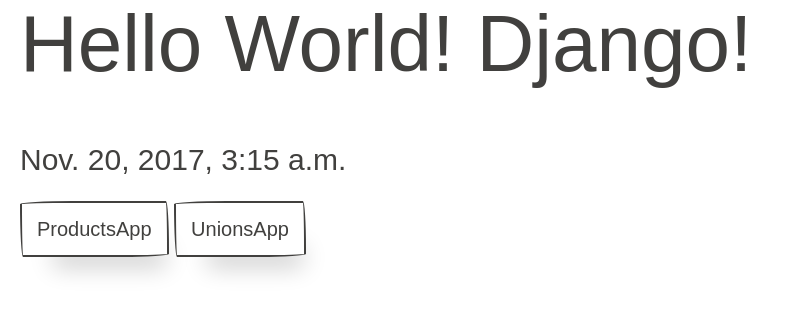
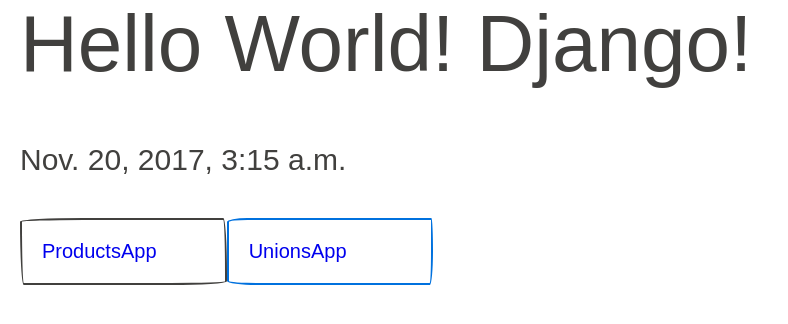
Before and after one commit to HsuanHeChen/hello_django, a Django app: page / in a window 1280 px wide. Shown: the part 143-467 px from the top of the page, without its empty margins (0-788 px from the left). Run offline with Django 3.2, Linux system fonts and the light colour scheme; some web fonts are replaced.

Commit message:
add update view for union

```diff
--- a/mysite/static/css/common.css
+++ b/mysite/static/css/common.css
@@ -1,3 +1,7 @@
+a {
+  text-decoration: none;
+  background-image: none;
+}
 .action-block {
   float: right;
 }
--- a/mysite/templates/hello_world.html
+++ b/mysite/templates/hello_world.html
@@ -7,8 +7,8 @@
 {% block content %}
   <h1>Hello World! Django!</h1>
   <h4>{{ current_time }}</h4>
-  <div>
-    <a href="/products" class="paper-btn">ProductsApp</a>
-    <a href="{% url 'unionapp:list' %}" class="paper-btn">UnionsApp</a>
+  <div class="row child-borders">
+    <a href="/products" class="sm-2 col border border-primary">ProductsApp</a>
+    <a href="{% url 'unionapp:list' %}" class="sm-2 col border border-secondary">UnionsApp</a>
   </div>
 {% endblock %}
--- a/mysite/unionapp/urls.py
+++ b/mysite/unionapp/urls.py
@@ -5,5 +5,6 @@
 urlpatterns = [
     url(r'^$', UnionList.as_view(), name='list'),
     url(r'^(?P<pk>\d+)/$', UnionDetail.as_view(), name='detial'),
+    url(r'^(?P<pk>\d+)/edit$', UnionUpdate.as_view(), name='edit'),
     url(r'^new/$', UnionCreate.as_view(), name='new'),
 ]
```
Also changed, not shown: mysite/unionapp/views.py (+7 -1 lines).
